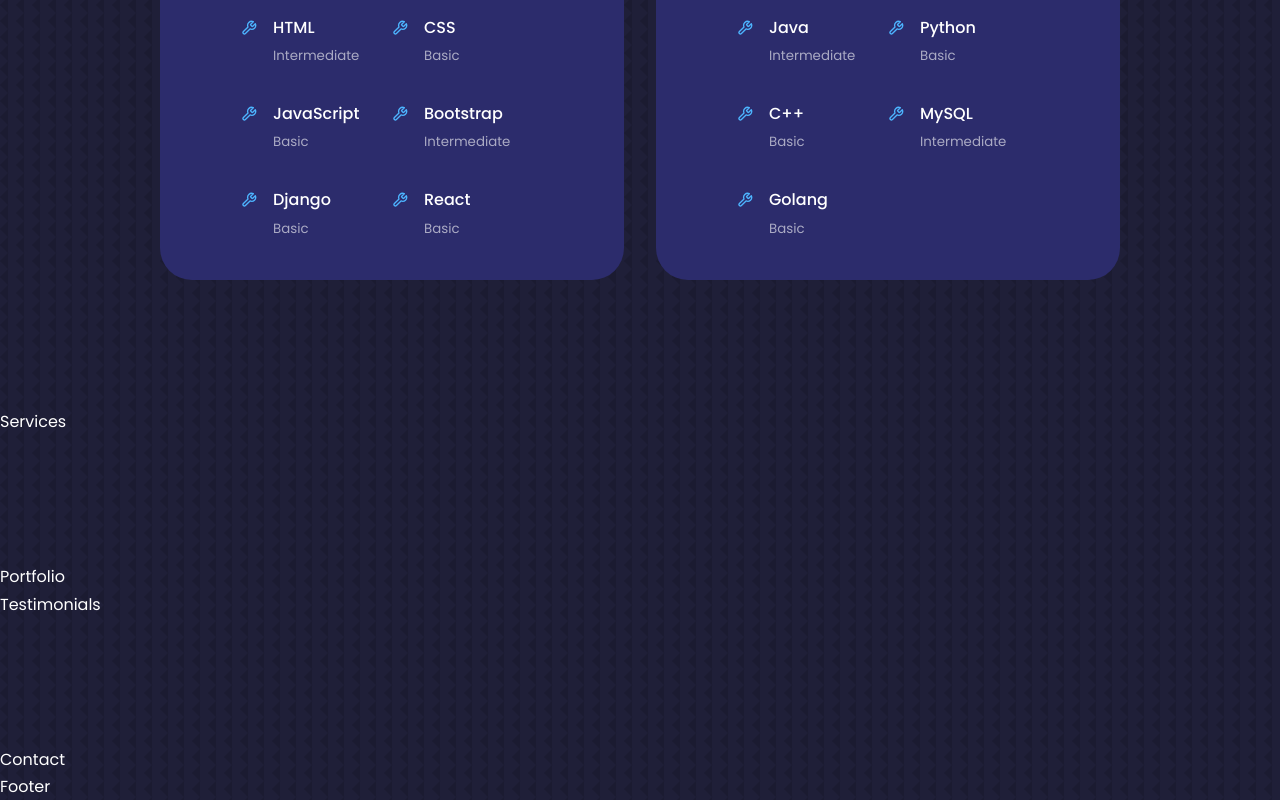
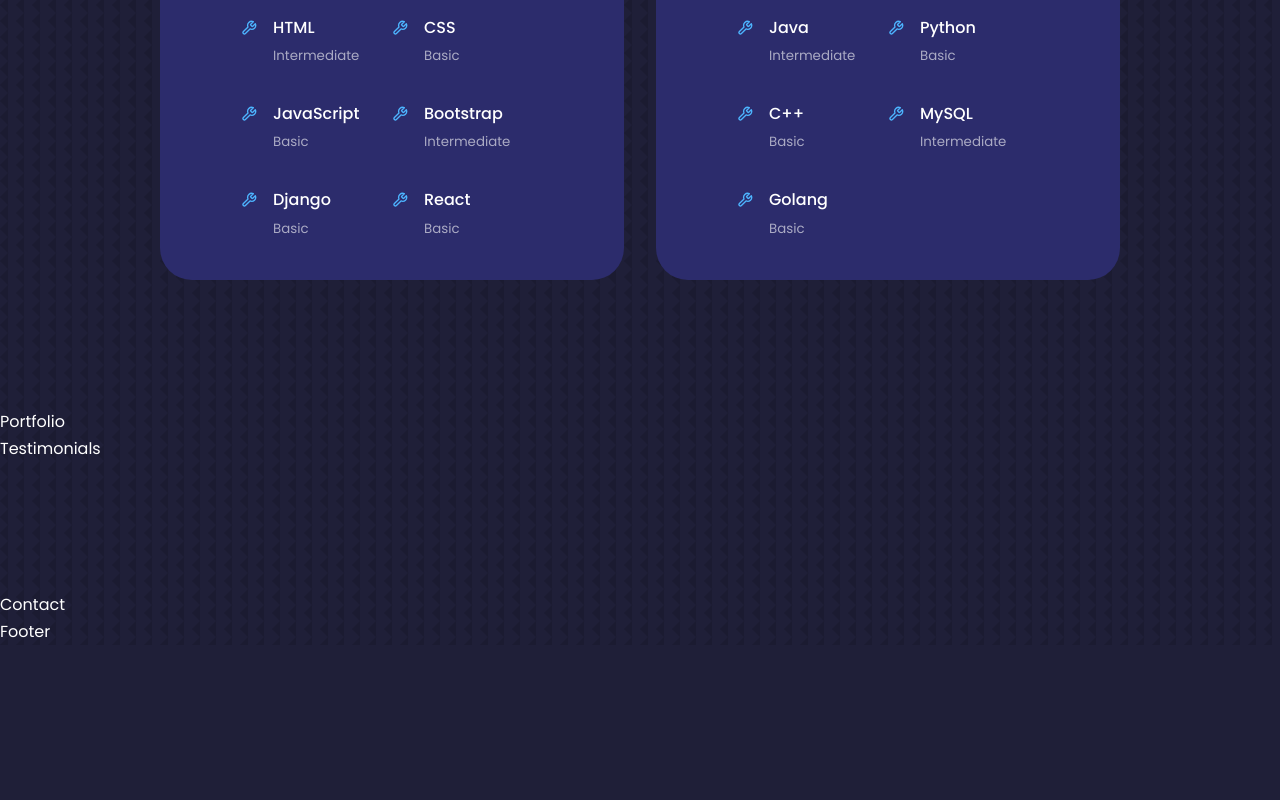
Before and after one commit to jzxl629/portfolio-website, a React (Create React App) app: page / in a window 1280 px wide. Shown: the part 1715-2515 px from the top of the page. After the commit the page ends 2360 px from the top, so only its background shows below. Built offline with nearby package versions, Linux system fonts and the light colour scheme.

Commit message:
Delete services section

```diff
--- a/src/App.jsx
+++ b/src/App.jsx
@@ -5,7 +5,6 @@
 import Footer from "./components/footer/Footer";
 import Header from "./components/header/Header";
 import Nav from "./components/nav/Nav";
-import Services from "./components/services/Services";
 import Portfolio from "./components/portfolio/Portfolio";
 import Testimonials from "./components/testimonials/Testimonials";
 
@@ -16,7 +15,6 @@
       <Nav />
       <About />
       <Experience />
-      <Services />
       <Portfolio />
       <Testimonials />
       <Contact />
--- a/src/components/services/Services.jsx
+++ /dev/null
@@ -1,8 +0,0 @@
-import React from "react";
-import "./services.css";
-
-const Services = () => {
-  return <section id="services">Services</section>;
-};
-
-export default Services;
```
Also changed, not shown: src/components/services/services.css (deleted).
